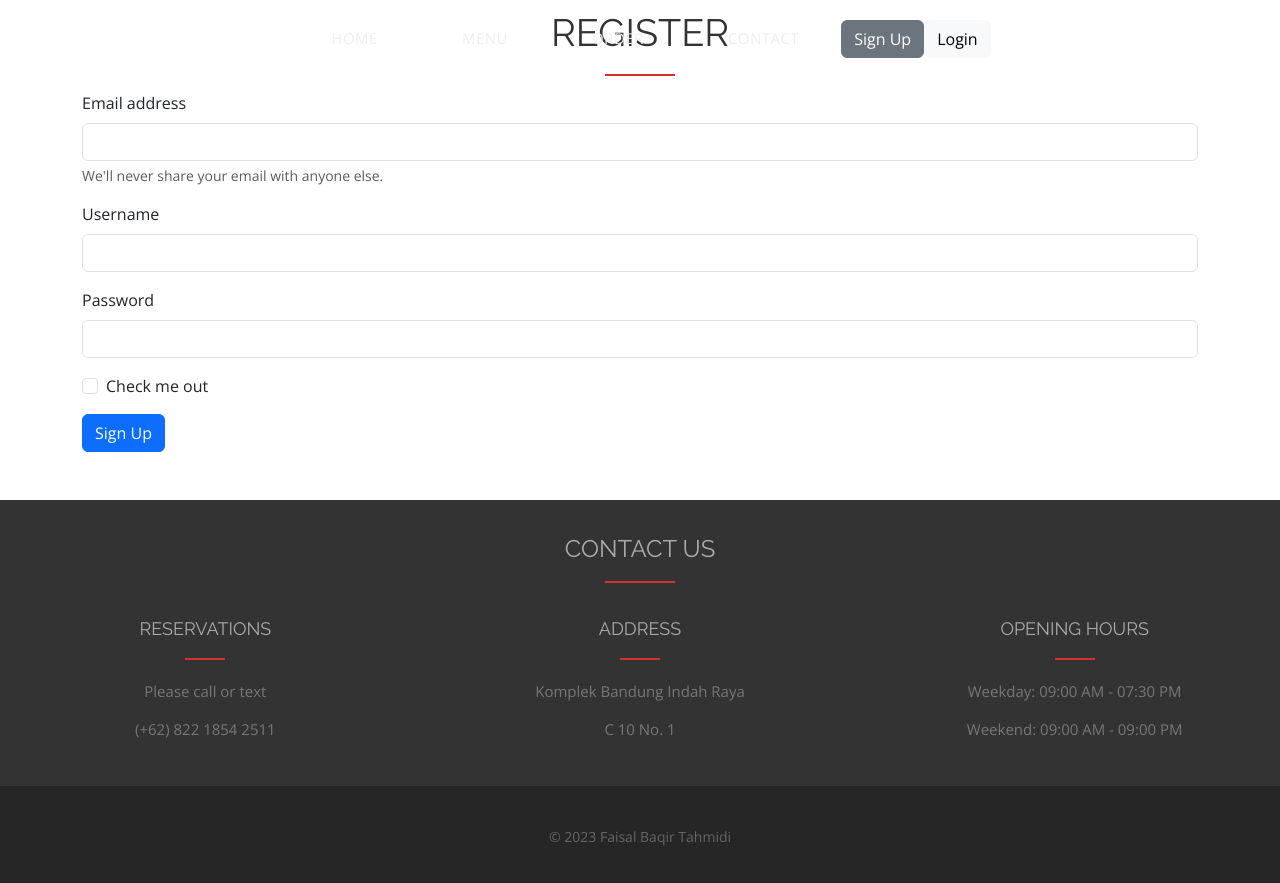
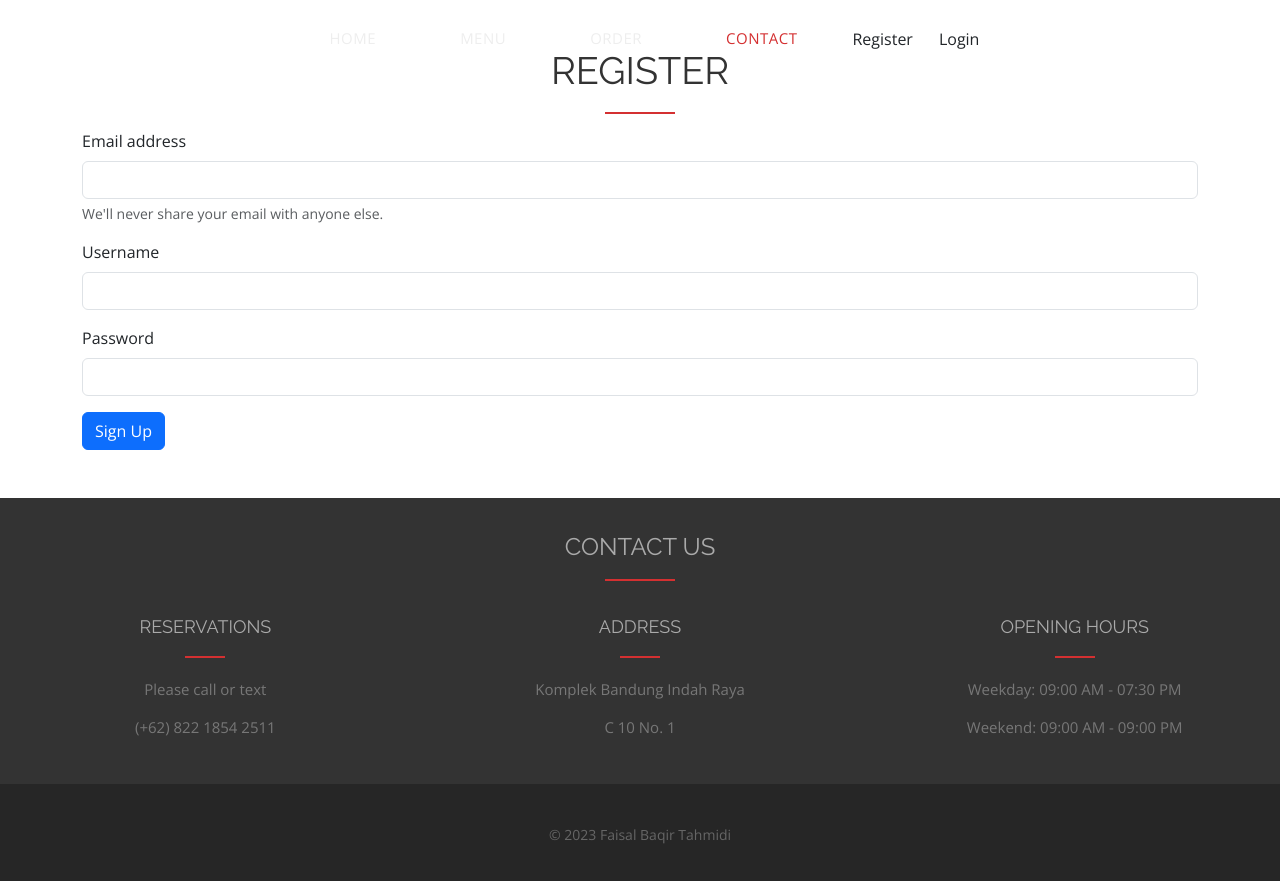
Before and after one commit to faisalbaqirt/2300964_36_Kelompok3_FoodOrdering_Platinum, a React (Create React App) app in the folder client/: page /register in a window 1280 px wide. Built offline with nearby package versions, Linux system fonts and the light colour scheme.

Commit message:
add react route for login pages

```diff
--- a/client/src/App.js
+++ b/client/src/App.js
@@ -2,6 +2,7 @@ import { BrowserRouter, Routes, Route } from "react-router-dom";
 import Home from "./pages/Home/Home";
 import Order from "./pages/Order/Order";
 import Register from "./pages/Register/Register";
+import Login from "./pages/Login/Login";
 
 function App() {
   return (
@@ -10,6 +11,7 @@ function App() {
         <Route path="/" element={<Home />}></Route>
         <Route path="/order" element={<Order />}></Route>
         <Route path="/register" element={<Register />}></Route>
+        <Route path="/login" element={<Login />}></Route>
       </Routes>
     </BrowserRouter>
   );
--- a/client/src/components/Navbar.jsx
+++ b/client/src/components/Navbar.jsx
@@ -78,12 +78,14 @@ function Navbar() {
                 Contact
               </a>
             </li>
-            <button type="button" className="btn btn-secondary">
-              Sign Up
-            </button>
-            <button type="button" className="btn btn-light">
-              Login
-            </button>
+            <div className="btnContainer">
+              <a className="btn " href="/register">
+                Register
+              </a>
+              <a className="btn " href="/login">
+                Login
+              </a>
+            </div>
           </ul>
         </div>
       </div>
--- a/client/src/pages/Home/home.css
+++ b/client/src/pages/Home/home.css
@@ -1,15 +1,18 @@
-body, html{
-	font-family: 'Open Sans', serif;
+body,
+html {
+  font-family: "Open Sans", serif;
   text-rendering: optimizeLegibility !important;
   -webkit-font-smoothing: antialiased !important;
   font-weight: 400;
   width: 100% !important;
   height: 100% !important;
 }
-h1, h2, h3{
-	font-family: 'Raleway', sans-serif;
+h1,
+h2,
+h3 {
+  font-family: "Raleway", sans-serif;
 }
-h2{
+h2 {
   font-weight: 400;
   font-size: 38px;
   color: #333;
@@ -19,7 +22,7 @@ h2{
   margin-bottom: 15px;
   padding-bottom: 20px;
 }
-h2::after{
+h2::after {
   position: absolute;
   content: "";
   background: #d43031;
@@ -29,22 +32,22 @@ h2::after{
   margin-left: -35px;
   left: 50%;
 }
-h3{
+h3 {
   font-size: 24px;
   font-weight: 400;
   color: #333;
 }
-p{
+p {
   font-size: 15px;
   color: #777;
 }
-ul{
+ul {
   list-style: none;
   padding: 0;
 }
 
 /* navigation */
-#navigation{
+#navigation {
   padding: 20px;
   transition: all 0.8s;
 }
@@ -78,7 +81,7 @@ ul{
 }
 .navbar-toggler {
   border-radius: 0;
-	border-color: #FFF !important;
+  border-color: #fff !important;
   color: transparent;
 }
 .navbar-toggler-icon {
@@ -94,10 +97,10 @@ ul{
   background-size: cover;
 }
 .intro .overlay {
-	background: rgba(0,0,0,0.4);
+  background: rgba(0, 0, 0, 0.4);
 }
 .intro h1 {
-	font-family: 'Rochester', cursive;
+  font-family: "Rochester", cursive;
   color: #fff;
   font-size: 10em;
   font-weight: 400;
@@ -118,10 +121,10 @@ header .intro-text {
 #products {
   padding: 50px 0;
 }
-#products h2{
+#products h2 {
   text-align: center;
 }
-.card{
+.card {
   background-color: #333;
   border: none;
   margin: 0 auto;
@@ -131,21 +134,21 @@ header .intro-text {
   transition: transform 0.3s ease-in-out;
   box-shadow: 0 -1px 30px 1px black;
 }
-.card:hover{
+.card:hover {
   transform: scale(1.05);
 }
-.card-img-top{
+.card-img-top {
   width: 100%;
   height: 200px;
   object-fit: cover;
   margin: 0;
   padding: 0;
 }
-.card-body{
+.card-body {
   padding: 20px;
   min-height: 220px;
 }
-.card-title{
+.card-title {
   color: #aaa;
   text-align: center;
   text-transform: uppercase;
@@ -153,7 +156,7 @@ header .intro-text {
 .card-text {
   padding-top: 15px;
 }
-.order-link{
+.order-link {
   margin: 0 auto;
   margin-top: 60px;
 }
@@ -164,20 +167,20 @@ header .intro-text {
   border-radius: 10px;
   padding: 10px 20px;
   font-weight: bold;
-	font-family: 'Raleway', sans-serif;
+  font-family: "Raleway", sans-serif;
   text-transform: uppercase;
   text-decoration: none;
   cursor: pointer;
   align-items: center;
 }
-#order-here:hover{
-	color:#d43031;
+#order-here:hover {
+  color: #d43031;
   border: 2px solid #d43031;
   background-color: #fff;
 }
 /* Layar Tablet, PC ++ */
 @media (min-width: 768px) {
-    .row{
+  .row {
     display: flex;
     justify-content: center;
   }
--- a/client/src/pages/Login/Login.jsx
+++ b/client/src/pages/Login/Login.jsx
@@ -1,15 +1,24 @@
 import Contact from "../../components/Contact";
 import Footer from "../../components/Footer";
 import Navbar from "../../components/Navbar";
+import Scrollspy from "../../utils/Scrollspy";
+import { useEffect } from "react";
 
 function Login() {
+  useEffect(() => {
+    const scrollspy = Scrollspy();
+    return () => {
+      scrollspy.dispose();
+    };
+  }, []);
+
   return (
     <div>
       <Navbar />
-      <div className="container mb-5">
+      <div className="container">
         <h2 className="text-center">Login</h2>
         <form>
-          <div class="mb-3 ">
+          <div class="mb-3">
             <label for="exampleInputEmail1" class="form-label">
               Username
             </label>
@@ -25,13 +34,6 @@ function Login() {
               id="exampleInputPassword1"
             />
           </div>
-          <div class="mb-3 form-check">
-            <input
-              type="checkbox"
-              class="form-check-input"
-              id="exampleCheck1"
-            />
-          </div>
           <button type="submit" class="btn btn-primary">
             Login
           </button>
--- a/client/src/pages/Register/Register.jsx
+++ b/client/src/pages/Register/Register.jsx
@@ -1,12 +1,20 @@
 import Contact from "../../components/Contact";
 import Footer from "../../components/Footer";
 import Navbar from "../../components/Navbar";
-
+import Scrollspy from "../../utils/Scrollspy";
+import { useEffect } from "react";
+import "../Home/home.css";
 function Register() {
+  useEffect(() => {
+    const scrollspy = Scrollspy();
+    return () => {
+      scrollspy.dispose();
+    };
+  }, []);
   return (
     <div>
       <Navbar />
-      <div className="container mb-5">
+      <div className="container my-5 ">
         <h2 className="text-center">Register</h2>
         <form>
           <div class="mb-3 ">
@@ -39,16 +47,6 @@ function Register() {
               id="exampleInputPassword1"
             />
           </div>
-          <div class="mb-3 form-check">
-            <input
-              type="checkbox"
-              class="form-check-input"
-              id="exampleCheck1"
-            />
-            <label class="form-check-label" for="exampleCheck1">
-              Check me out
-            </label>
-          </div>
           <button type="submit" class="btn btn-primary">
             Sign Up
           </button>
```
Lines whose indentation alone changed are shown as unchanged.
